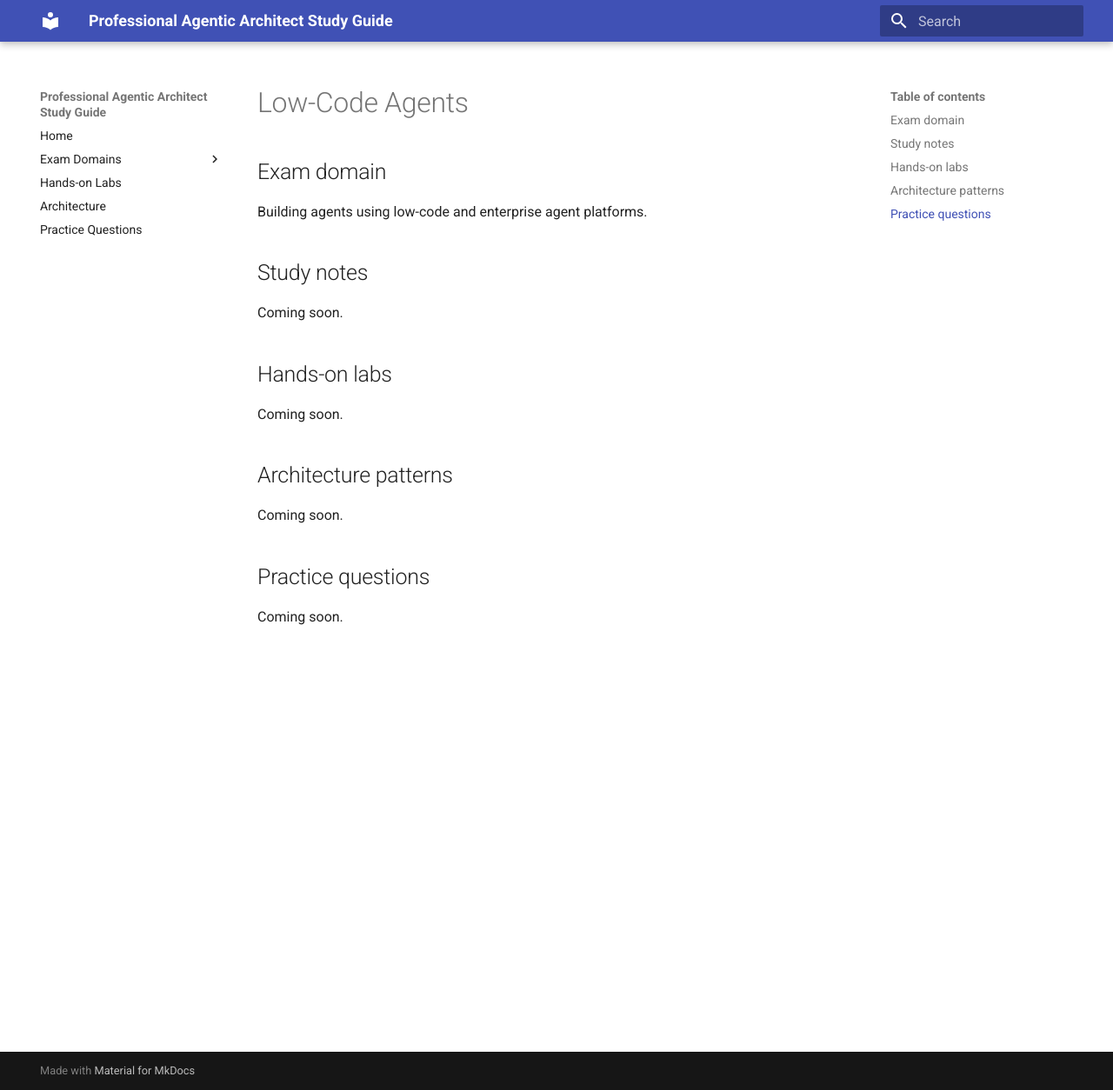
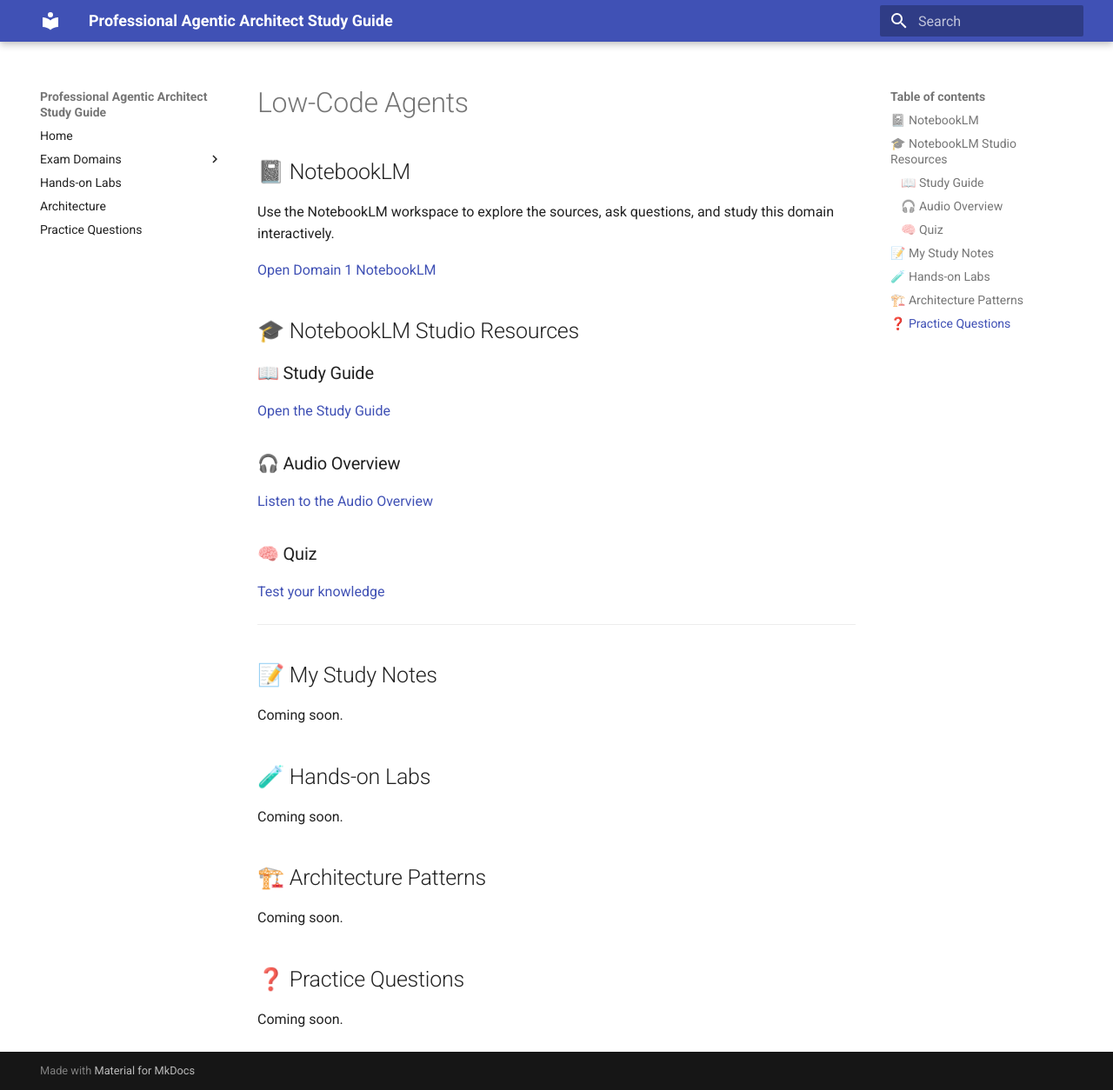
Before and after one commit to Hector-Restrepo/professional-agentic-architect-study, an MkDocs documentation site: the page built from docs/01-low-code-agents/README.md, in a window 1280 px wide and 1254 px high. Shown: the whole window at 87% size. Built offline with MkDocs 1.6.1 and Material for MkDocs 9.7.7, drawn with Linux system fonts in a browser that asks for light colours.

Commit message:
Add NotebookLM study resources

```diff
--- a/docs/01-low-code-agents/README.md
+++ b/docs/01-low-code-agents/README.md
@@ -1,21 +1,39 @@
 # Low-Code Agents
 
-## Exam domain
+## 📓 NotebookLM
 
-Building agents using low-code and enterprise agent platforms.
+Use the NotebookLM workspace to explore the sources, ask questions, and study this domain interactively.
 
-## Study notes
+[Open Domain 1 NotebookLM](https://notebook.google.com/notebook/f54da3b8-e517-491b-8d02-9cd501baf4cb)
+
+## 🎓 NotebookLM Studio Resources
+
+### 📖 Study Guide
+
+[Open the Study Guide](https://notebook.google.com/notebook/f54da3b8-e517-491b-8d02-9cd501baf4cb/artifact/61a38815-3424-4cc2-b2bc-a9fed7afe96b?utm_source=nlm_web_share&utm_medium=google_oo&utm_campaign=art_share_1&utm_content=&utm_smc=nlm_web_share_google_oo_art_share_1_)
+
+### 🎧 Audio Overview
+
+[Listen to the Audio Overview](https://notebook.google.com/notebook/f54da3b8-e517-491b-8d02-9cd501baf4cb/artifact/03476138-9d65-4748-bad8-cdad6c8d2302?utm_source=nlm_web_share&utm_medium=google_oo&utm_campaign=art_share_1&utm_content=&utm_smc=nlm_web_share_google_oo_art_share_1_)
+
+### 🧠 Quiz
+
+[Test your knowledge](https://notebook.google.com/notebook/f54da3b8-e517-491b-8d02-9cd501baf4cb/artifact/b7a2ed0d-b8f9-43fd-899e-855ba9f2ff17?utm_source=nlm_web_share&utm_medium=google_oo&utm_campaign=art_share_1&utm_content=&utm_smc=nlm_web_share_google_oo_art_share_1_)
+
+---
+
+## 📝 My Study Notes
 
 Coming soon.
 
-## Hands-on labs
+## 🧪 Hands-on Labs
 
 Coming soon.
 
-## Architecture patterns
+## 🏗️ Architecture Patterns
 
 Coming soon.
 
-## Practice questions
+## ❓ Practice Questions
 
 Coming soon.
--- a/docs/02-coding-agents/README.md
+++ b/docs/02-coding-agents/README.md
@@ -0,0 +1,39 @@
+# Coding Agents
+
+## 📓 NotebookLM
+
+Use the NotebookLM workspace to explore the sources, ask questions, and study this domain interactively.
+
+[Open Domain 2 NotebookLM](https://notebook.google.com/notebook/830674f5-3656-47d6-8807-edf5bf0bbb96)
+
+## 🎓 NotebookLM Studio Resources
+
+### 📖 Study Guide
+
+[Open the Study Guide](https://notebook.google.com/notebook/830674f5-3656-47d6-8807-edf5bf0bbb96/artifact/4075e2e3-a8fa-44dc-8e04-55b5c7ec83b2?utm_source=nlm_web_share&utm_medium=google_oo&utm_campaign=art_share_1&utm_content=&utm_smc=nlm_web_share_google_oo_art_share_1_)
+
+### 🎧 Audio Overview
+
+[Listen to the Audio Overview](https://notebook.google.com/notebook/830674f5-3656-47d6-8807-edf5bf0bbb96/artifact/96609211-3a2d-4adf-bbde-01edf9329dc3?utm_source=nlm_web_share&utm_medium=google_oo&utm_campaign=art_share_1&utm_content=&utm_smc=nlm_web_share_google_oo_art_share_1_)
+
+### 🧠 Quiz
+
+[Test your knowledge](https://notebook.google.com/notebook/830674f5-3656-47d6-8807-edf5bf0bbb96/artifact/c2575111-dbbe-47be-8c20-887c76fe6854?utm_source=nlm_web_share&utm_medium=google_oo&utm_campaign=art_share_1&utm_content=&utm_smc=nlm_web_share_google_oo_art_share_1_)
+
+---
+
+## 📝 My Study Notes
+
+Coming soon.
+
+## 🧪 Hands-on Labs
+
+Coming soon.
+
+## 🏗️ Architecture Patterns
+
+Coming soon.
+
+## ❓ Practice Questions
+
+Coming soon.
--- a/docs/04-evaluation-deployment/README.md
+++ b/docs/04-evaluation-deployment/README.md
@@ -0,0 +1,39 @@
+# Evaluation & Deployment
+
+## 📓 NotebookLM
+
+Use the NotebookLM workspace to explore the sources, ask questions, and study this domain interactively.
+
+[Open Domain 4 NotebookLM](https://notebook.google.com/notebook/f5af9fcd-5a5b-4f4a-afbd-21faec8a2e1d)
+
+## 🎓 NotebookLM Studio Resources
+
+### 📖 Study Guide
+
+[Open the Study Guide](https://notebook.google.com/notebook/f5af9fcd-5a5b-4f4a-afbd-21faec8a2e1d/artifact/c2344c88-a891-4618-bc2a-9d2cde1d8d68?utm_source=nlm_web_share&utm_medium=google_oo&utm_campaign=art_share_1&utm_content=&utm_smc=nlm_web_share_google_oo_art_share_1_)
+
+### 🎧 Audio Overview
+
+[Listen to the Audio Overview](https://notebook.google.com/notebook/f5af9fcd-5a5b-4f4a-afbd-21faec8a2e1d/artifact/6cc73e08-9943-4f62-b6fe-722d5a7df57e?utm_source=nlm_web_share&utm_medium=google_oo&utm_campaign=art_share_1&utm_content=&utm_smc=nlm_web_share_google_oo_art_share_1_)
+
+### 🧠 Quiz
+
+[Test your knowledge](https://notebook.google.com/notebook/f5af9fcd-5a5b-4f4a-afbd-21faec8a2e1d/artifact/78a1389b-5770-4a21-b958-356cf25c9d3f?utm_source=nlm_web_share&utm_medium=google_oo&utm_campaign=art_share_1&utm_content=&utm_smc=nlm_web_share_google_oo_art_share_1_)
+
+---
+
+## 📝 My Study Notes
+
+Coming soon.
+
+## 🧪 Hands-on Labs
+
+Coming soon.
+
+## 🏗️ Architecture Patterns
+
+Coming soon.
+
+## ❓ Practice Questions
+
+Coming soon.
--- a/docs/05-security-governance/README.md
+++ b/docs/05-security-governance/README.md
@@ -0,0 +1,39 @@
+# Security & Governance
+
+## 📓 NotebookLM
+
+Use the NotebookLM workspace to explore the sources, ask questions, and study this domain interactively.
+
+[Open Domain 5 NotebookLM](https://notebook.google.com/notebook/98edf6e0-e108-4443-8c48-d78a6a328bb8)
+
+## 🎓 NotebookLM Studio Resources
+
+### 📖 Study Guide
+
+[Open the Study Guide](https://notebook.google.com/notebook/98edf6e0-e108-4443-8c48-d78a6a328bb8/artifact/95a01e41-409d-4292-9dc9-b78392f4de48?utm_source=nlm_web_share&utm_medium=google_oo&utm_campaign=art_share_1&utm_content=&utm_smc=nlm_web_share_google_oo_art_share_1_)
+
+### 🎧 Audio Overview
+
+[Listen to the Audio Overview](https://notebook.google.com/notebook/98edf6e0-e108-4443-8c48-d78a6a328bb8/artifact/e79d44fc-8e7b-476e-8353-c23ff375f6fb?utm_source=nlm_web_share&utm_medium=google_oo&utm_campaign=art_share_1&utm_content=&utm_smc=nlm_web_share_google_oo_art_share_1_)
+
+### 🧠 Quiz
+
+[Test your knowledge](https://notebook.google.com/notebook/98edf6e0-e108-4443-8c48-d78a6a328bb8/artifact/b3752bca-7d2a-4394-83e4-92850e303650?utm_source=nlm_web_share&utm_medium=google_oo&utm_campaign=art_share_1&utm_content=&utm_smc=nlm_web_share_google_oo_art_share_1_)
+
+---
+
+## 📝 My Study Notes
+
+Coming soon.
+
+## 🧪 Hands-on Labs
+
+Coming soon.
+
+## 🏗️ Architecture Patterns
+
+Coming soon.
+
+## ❓ Practice Questions
+
+Coming soon.
```
